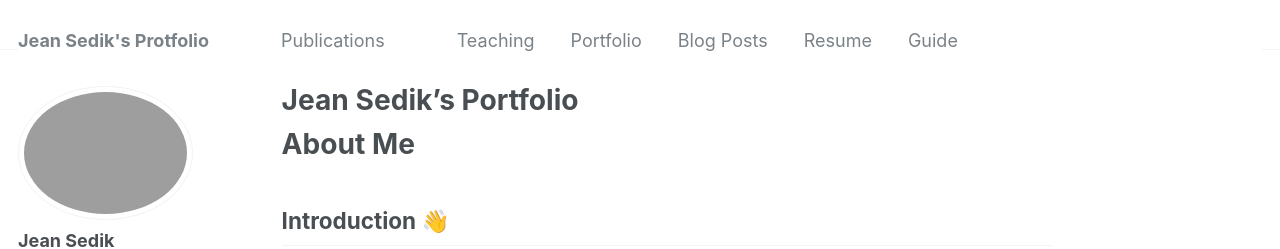
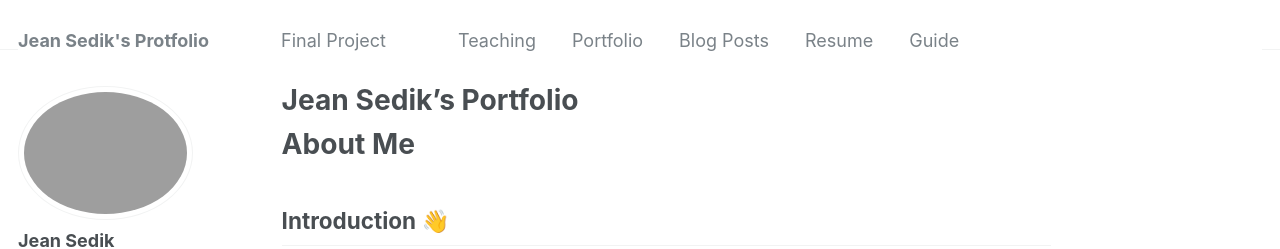
Before and after one commit to VG68490/VG68490.github.io, a Jekyll site: the page built from _pages/about.md, in a window 1280 px wide. Shown: the top 249 px of the page. Built offline with Jekyll 4.4.1, drawn with Linux system fonts in a browser that asks for light colours.

Commit message:
2_navigation.yml

```diff
--- a/_data/navigation.yml
+++ b/_data/navigation.yml
@@ -1,7 +1,7 @@
 # main links links
 main:
-  - title: "Publications"
-    url: /publications/
+  - title: "Final Project"
+    url: /final-project/
 
   - title: ##"Talks"
     url: ## /talks/
```
